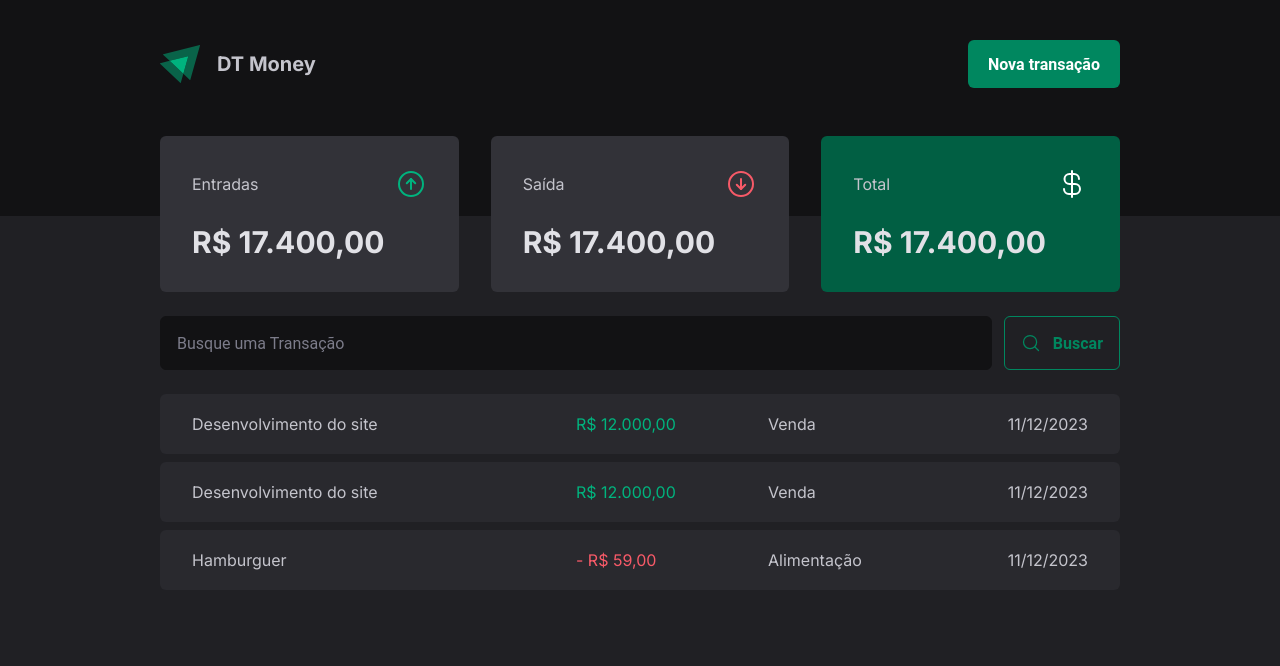
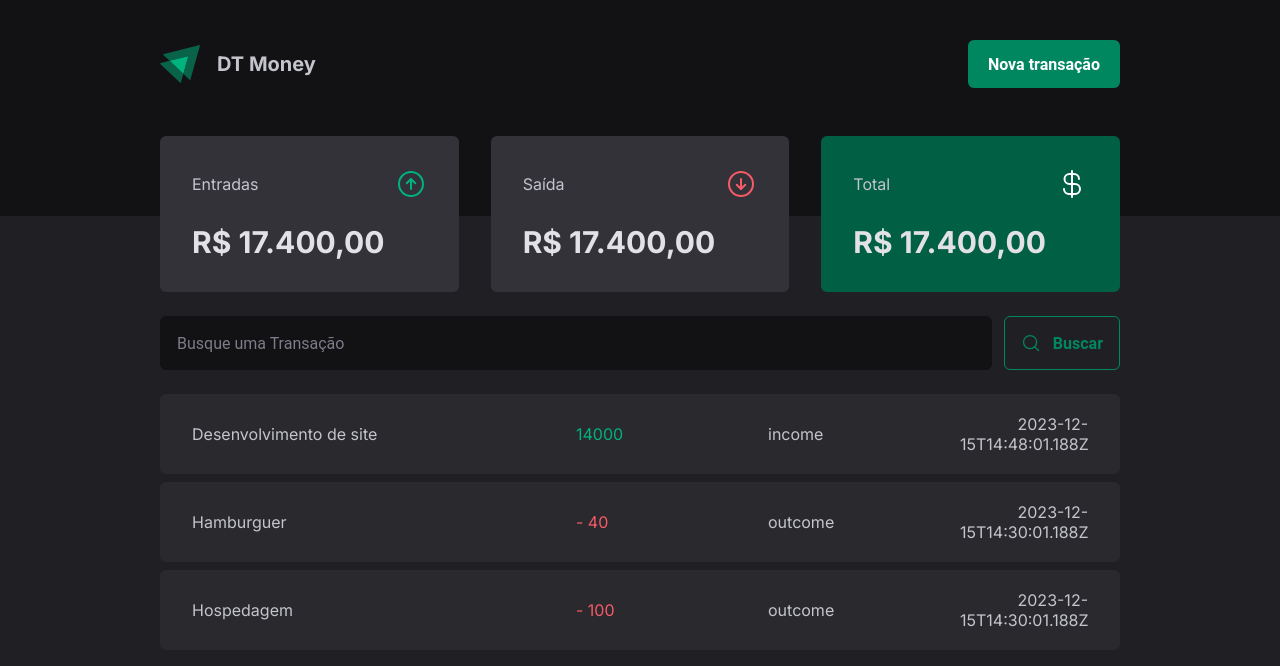
Before and after one commit to andersoninn/03_Rocketseat_Projeto03_DT_Money_NextJS, a Next.js app: page / in a window 1280 px wide. Shown: the top 666 px of the page. Built offline with nearby package versions, Linux system fonts and the light colour scheme; data requests are answered from the project's data file.

Commit message:
creating component of transactions and types

```diff
--- a/server.json
+++ b/server.json
@@ -13,14 +13,14 @@
             "description": "Hamburguer",
             "type": "outcome",
             "category": "Alimentação",
-            "price": 50,
+            "price": 40,
             "createdAt": "2023-12-15T14:30:01.188Z"
         },{
             "id": 3,
-            "description": "Hamburguer",
+            "description": "Hospedagem",
             "type": "outcome",
-            "category": "Alimentação",
-            "price": 14000,
+            "category": "contratação",
+            "price": 100,
             "createdAt": "2023-12-15T14:30:01.188Z"
         }
     ]
--- a/src/app/page.tsx
+++ b/src/app/page.tsx
@@ -1,3 +1,4 @@
+
 import { Header } from '@/components/Header';
 import { SearchForm } from '@/components/SearchForm';
 import { Summary } from '@/components/Summary';
--- a/src/components/Table.tsx
+++ b/src/components/Table.tsx
@@ -1,28 +1,48 @@
+'use client';
+import { Transactions } from '@/types/types';
+import { useEffect, useState } from 'react';
+
 export function Table() {
+   const [transactions, setTransactions] = useState<Transactions[]>([]);
+
+   async function loadTransactions() {
+      const response = await fetch('http://localhost:3333/transactions');
+      const data = await response.json();
+
+      setTransactions(data);
+   }
+   useEffect(() => {
+      loadTransactions();
+   }, []);
+
    return (
-      <div className="container m-auto px-6 md:px-40 mt-6 ">
-         <div className="bg-theme-gray3-shape-secondary grid grid-cols-5 rounded-md text-left w-full mb-2">
-            <div className="b py-5 px-8 col-span-2 ">
-               Desenvolvimento do site
-            </div>
-            <div className="text-theme-green-light py-5 px-8">R$ 12.000,00</div>
-            <div className="py-5 px-8">Venda</div>
-            <div className="py-5 px-8 text-right">11/12/2023</div>
-         </div>
-         <div className="bg-theme-gray3-shape-secondary grid grid-cols-5 rounded-md text-left w-full mb-2">
-            <div className="b py-5 px-8 col-span-2">
-               Desenvolvimento do site
-            </div>
-            <div className="text-theme-green-light py-5 px-8">R$ 12.000,00</div>
-            <div className="py-5 px-8">Venda</div>
-            <div className="py-5 px-8 text-right">11/12/2023</div>
-         </div>
-         <div className="bg-theme-gray3-shape-secondary grid grid-cols-5 rounded-md text-left w-full mb-2">
-            <div className="py-5 px-8 col-span-2">Hamburguer</div>
-            <div className="text-theme-red py-5 px-8">- R$ 59,00</div>
-            <div className="py-5 px-8">Alimentação</div>
-            <div className="py-5 px-8 text-right">11/12/2023</div>
-         </div>
+      <div className="container m-auto px-6 md:px-40 mt-6">
+         {transactions.map((transaction) => {
+            return (
+               <div
+                  className="bg-theme-gray3-shape-secondary grid grid-cols-5 rounded-md text-left w-full mb-2 items-center"
+                  key={transaction.id}
+               >
+                  <div className="py-5 px-8 col-span-2 ">
+                     {transaction.description}
+                  </div>
+                  {transaction.type === 'income' ? (
+                     <div className="text-theme-green-light py-5 px-8">
+                        {transaction.price}
+                     </div>
+                  ) : (
+                     <div className="text-theme-red py-5 px-8">
+                        - {transaction.price}
+                     </div>
+                  )}
+
+                  <div className="py-5 px-8">{transaction.type}</div>
+                  <div className="py-5 px-8 text-right">
+                     {transaction.createdAt}
+                  </div>
+               </div>
+            );
+         })}
       </div>
    );
 }
--- /dev/null
+++ b/src/types/types.ts
@@ -0,0 +1,9 @@
+export interface Transactions{
+    id: number;
+    description: string;
+    type: 'income'| 'outcome';
+    price: number;
+    category: string;
+    createdAt: string;
+
+}
```
